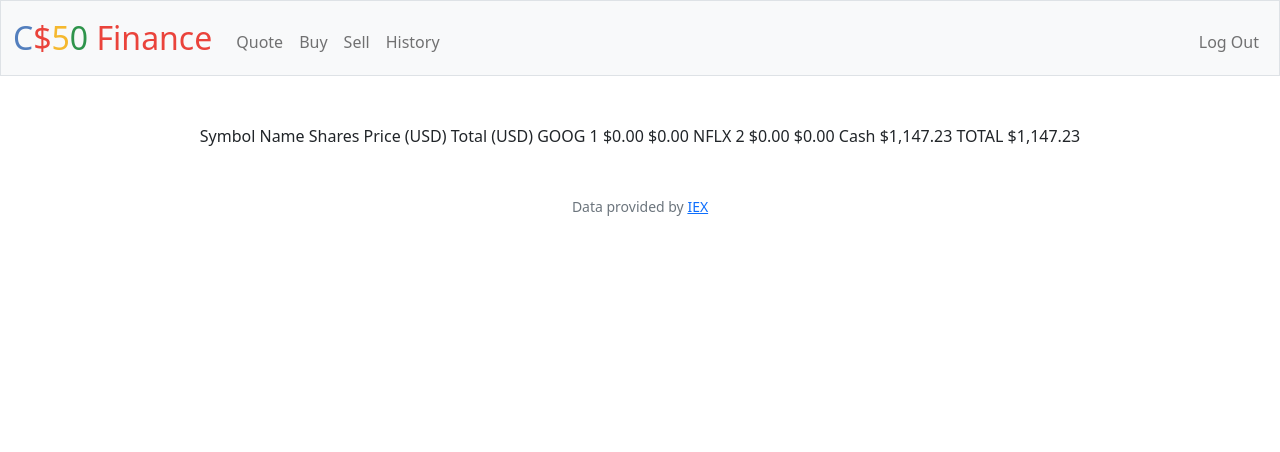
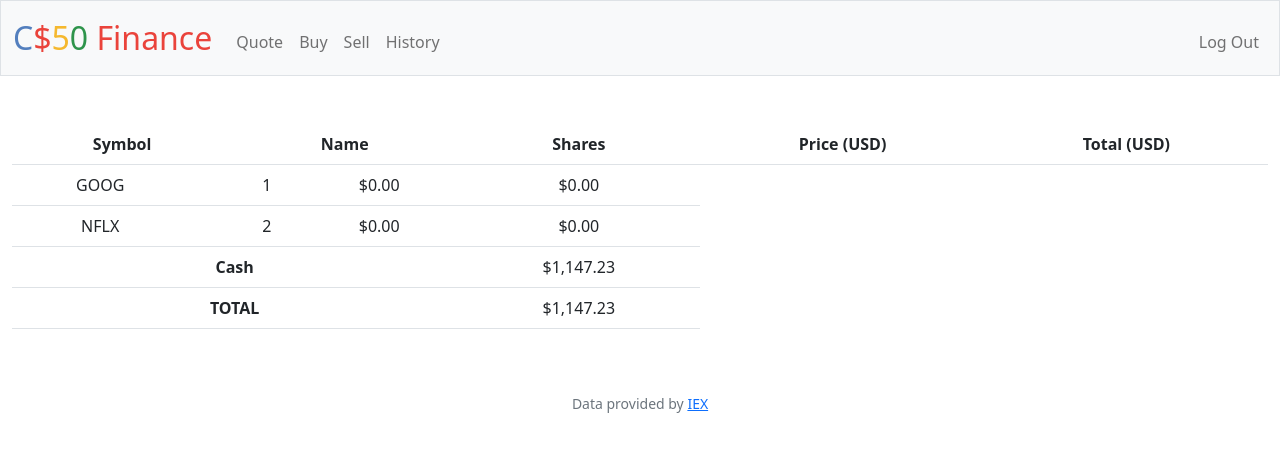
Before and after one commit to minhngocda/cs50_2022, a Flask app: page / in a window 1280 px wide. Shown: the top 452 px of the page. Run offline with Flask 2, Linux system fonts and the light colour scheme; the first user in the database is signed in; data that the repository does not hold is empty; some libraries are stand-ins or nearby versions.

Commit message:
Tue, Mar 1, 2022, 8:59 AM +00:00

```diff
--- a/finance/templates/index.html
+++ b/finance/templates/index.html
@@ -6,22 +6,7 @@
 
 {% block main %}
 
-    <style>
-table {
-  border-collapse: collapse;
-  width: 100%;
-}
-
-th, td {
-  text-align: left;
-  padding: 8px;
-}
-
-tr:nth-child(even) {
-  background-color: #D6EEEE;
-}
-</style>
-    <thead>
+    <table class="table">
     <tr>
         <th colspan="2"> Symbol </th>
         <th colspan="2"> Name </th>
```
Also changed, not shown: other parts of finance/templates/index.html (+0 -4 lines). Lines whose indentation alone changed are shown as unchanged.
